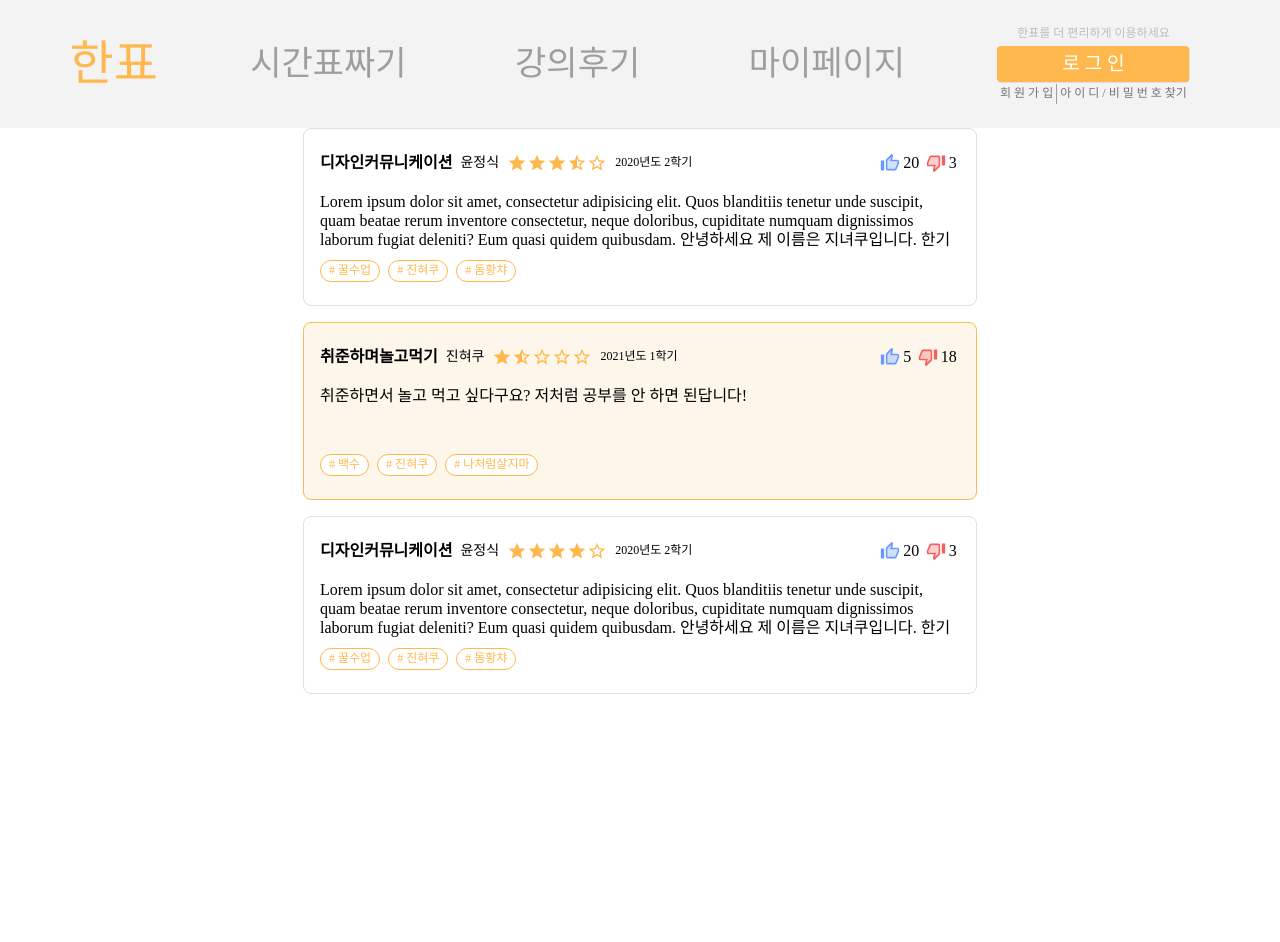
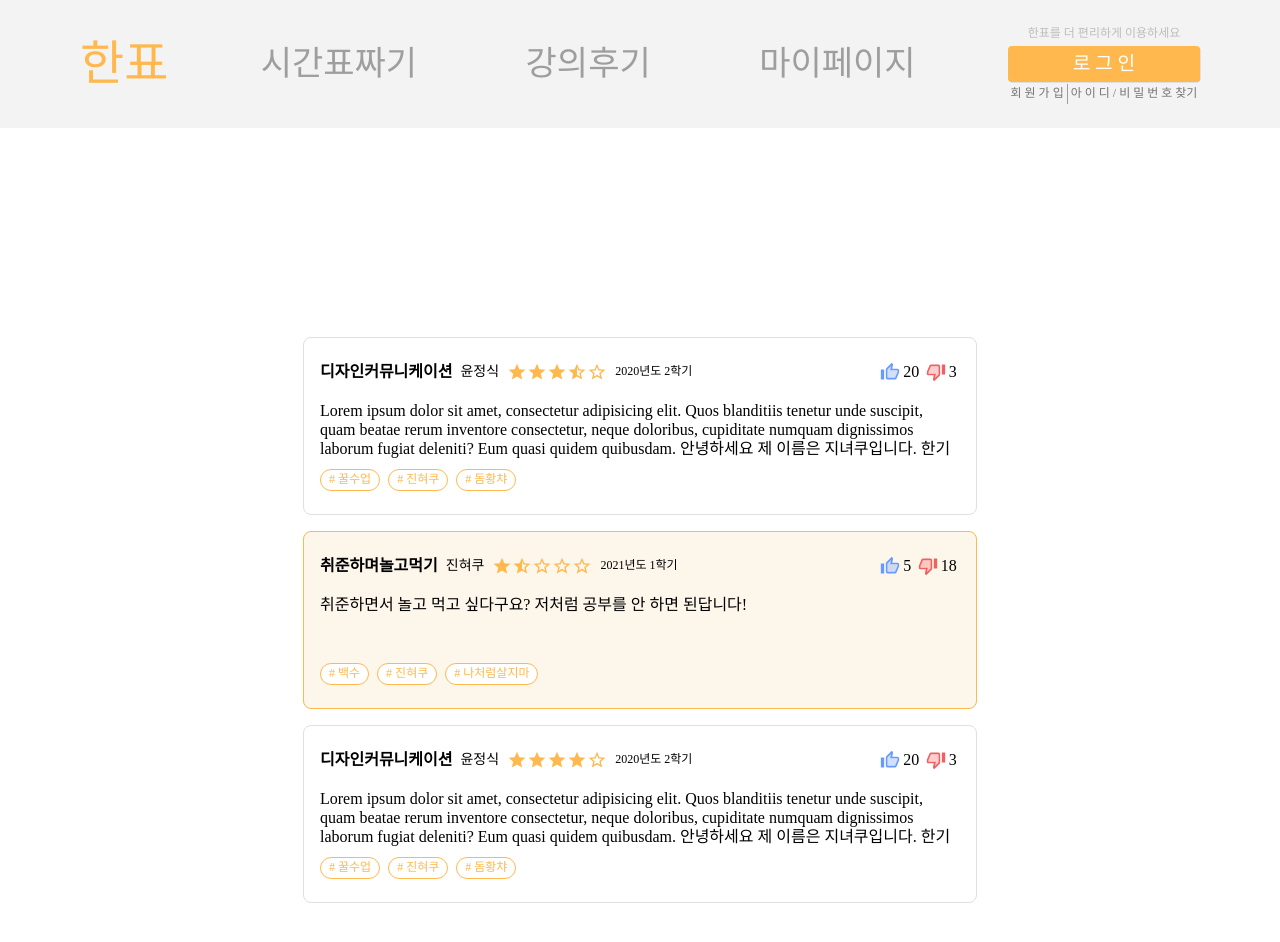
Before and after one commit to koreatech/hanpyo, a React (Create React App) app in the folder client/: page /review in a window 1280 px wide. Shown: the top 942 px of the page. Before the commit the page ends 800 px from the top, so only its background shows below. Built offline with nearby package versions, Linux system fonts and the light colour scheme; a web font is replaced by a local one.

Commit message:
refactor: 라우팅시 컴포넌트 최적화
- 라우팅시 변하는 부분인 페이지만 변하고, 헤더는 다시 렌더링 되지 않도록
  수정

```diff
--- a/client/src/components/pages/MainPage.tsx
+++ b/client/src/components/pages/MainPage.tsx
@@ -2,7 +2,7 @@ import React from 'react';
 import { AlertSnackbar } from '@/components/UI/atoms';
 import { Timetable, Notice, SearchBar, SubTitle, LectureSearchFilterMenu, TimeTableAddForm } from '@/components/UI/molecules';
 import { makeStyles } from '@material-ui/core';
-import { Header, LectureList, ModalPopup, TimeTableMenu } from '@/components/UI/organisms';
+import { LectureList, ModalPopup, TimeTableMenu } from '@/components/UI/organisms';
 
 const useStyles = makeStyles({
   root: {
@@ -34,7 +34,6 @@ const MainPage = (): JSX.Element => {
   return (
     <>
       <div className={classes.root}>
-        <Header />
         <div className={classes.wrapper}>
           <div className={classes.left}>
             <Notice />
--- a/client/src/components/pages/MyPage.tsx
+++ b/client/src/components/pages/MyPage.tsx
@@ -1,12 +1,19 @@
 import React from 'react';
-import { Header } from '@/components/UI/organisms';
+import { makeStyles } from '@material-ui/core/styles';
+
+const useStyles = makeStyles({
+  root: {
+    minHeight: '1000px',
+  },
+});
 
 const MyPage = (): JSX.Element => {
+  const classes = useStyles();
+
   return (
-    <>
-      <Header />
+    <div className={classes.root}>
       <div>마이페이지</div>
-    </>
+    </div>
   );
 };
 
--- a/client/src/components/pages/ReviewPage.tsx
+++ b/client/src/components/pages/ReviewPage.tsx
@@ -1,7 +1,6 @@
-/* eslint-disable react/no-array-index-key */
 import React from 'react';
 import { makeStyles } from '@material-ui/core/styles';
-import { Header, LectureReviewContainer } from '@/components/UI/organisms';
+import { LectureReviewContainer } from '@/components/UI/organisms';
 
 const useStyles = makeStyles((theme) => ({
   root: {
@@ -9,6 +8,7 @@ const useStyles = makeStyles((theme) => ({
     flexDirection: 'column',
     justifyContent: 'center',
     alignItems: 'center',
+    minHeight: '1000px',
   },
 }));
 
@@ -16,7 +16,6 @@ const ReviewPage = (): JSX.Element => {
   const classes = useStyles();
   return (
     <div className={classes.root}>
-      <Header />
       <LectureReviewContainer />
     </div>
   );
--- a/client/src/router/Router.tsx
+++ b/client/src/router/Router.tsx
@@ -1,14 +1,18 @@
 import React from 'react';
 import { Route, Switch } from 'react-router-dom';
-import { MainPage, ReviewPage, MyPage } from '../components/pages';
+import { MainPage, ReviewPage, MyPage } from '@/components/pages';
+import { Header } from '@/components/UI/organisms';
 
 function Router(): JSX.Element {
   return (
-    <Switch>
-      <Route exact path="/" component={MainPage} />
-      <Route path="/review" component={ReviewPage} />
-      <Route path="/my" component={MyPage} />
-    </Switch>
+    <>
+      <Header />
+      <Switch>
+        <Route exact path="/review" component={ReviewPage} />
+        <Route exact path="/my" component={MyPage} />
+        <Route path="/" component={MainPage} />
+      </Switch>
+    </>
   );
 }
 
```
